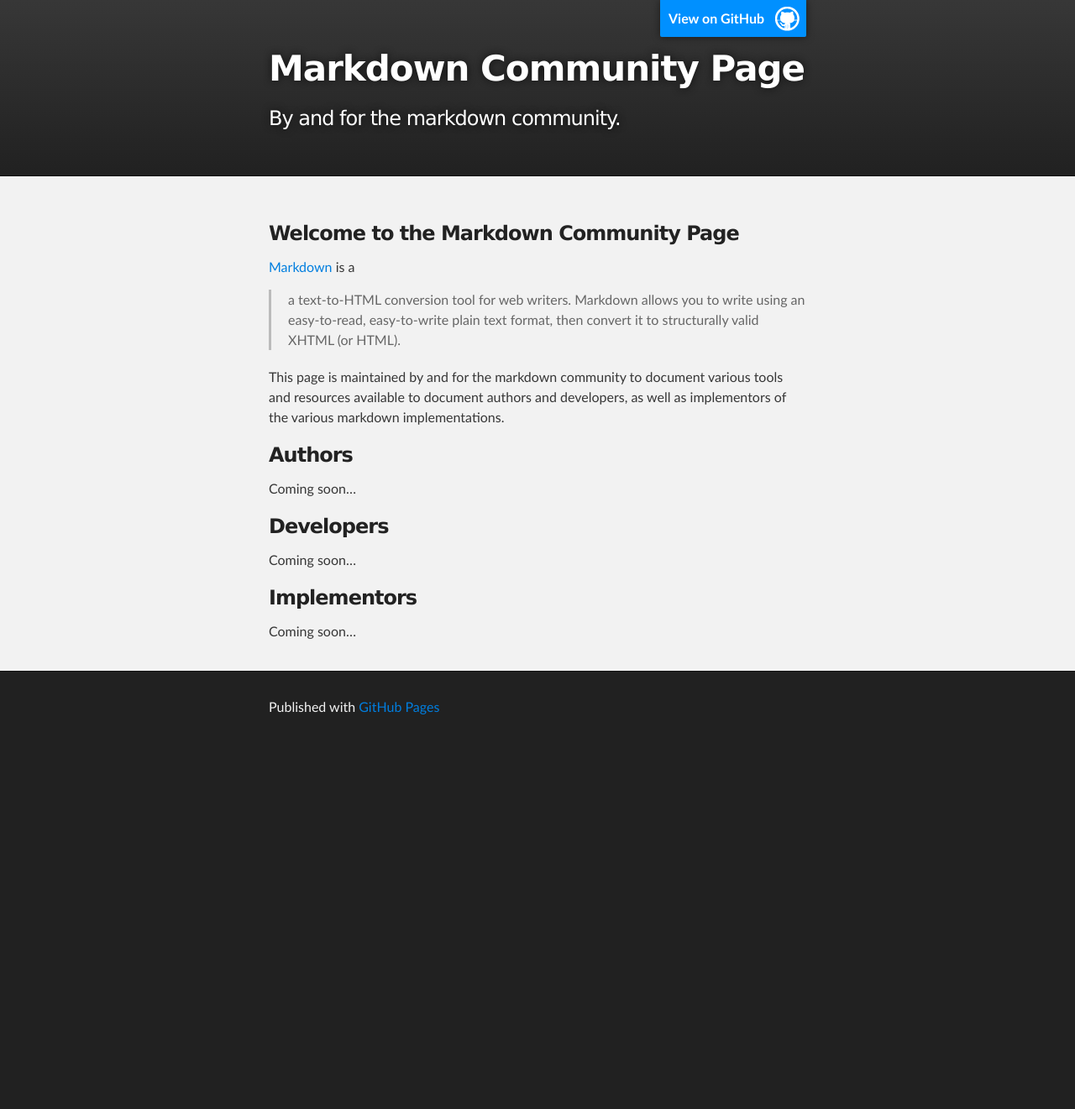
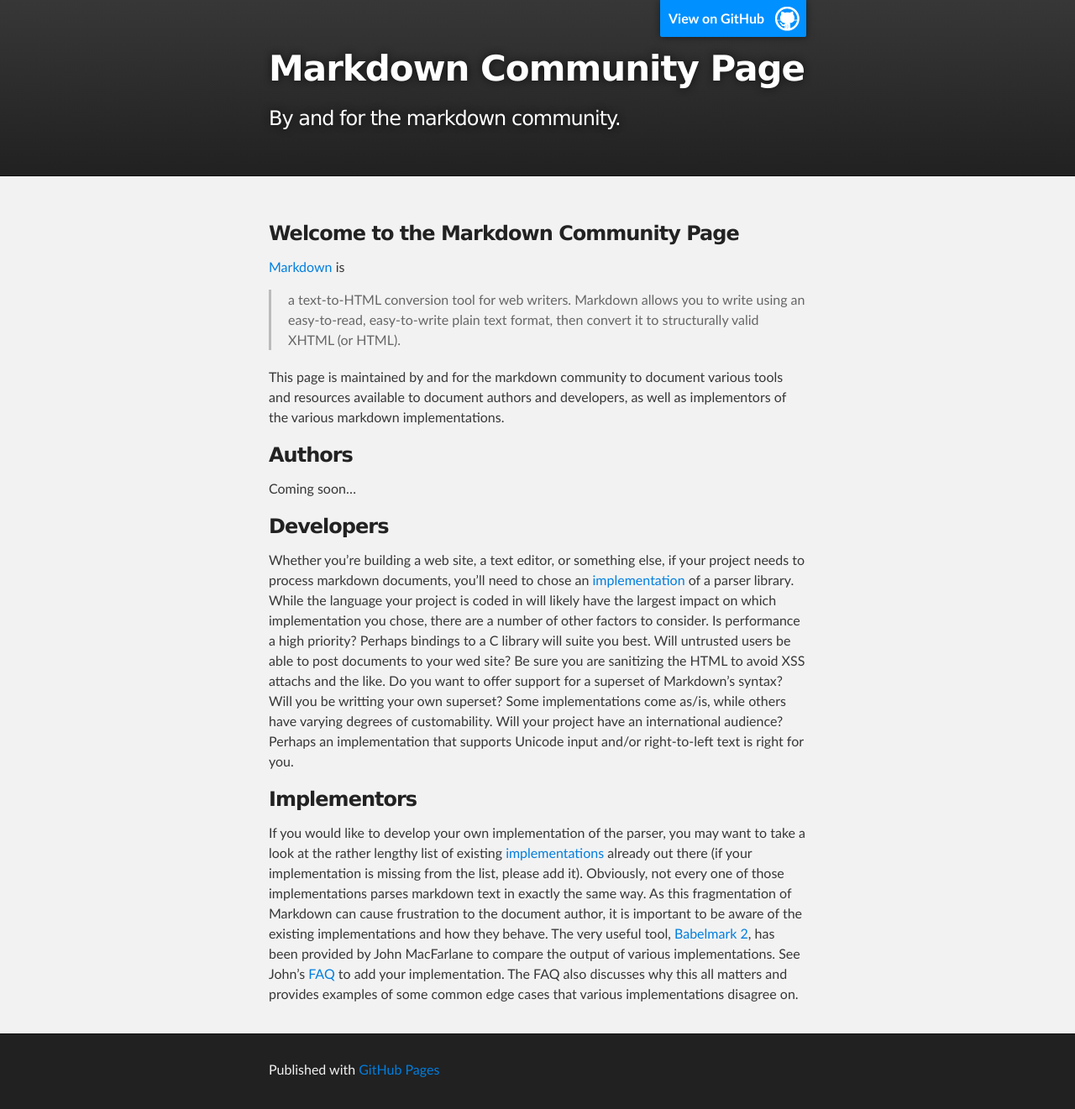
Before and after one commit to markdown/markdown.github.com, a Jekyll site: the page built from index.md, in a window 1280 px wide. Shown: the whole page at 84% size. Built offline with Jekyll 4.4.1, drawn with Linux system fonts in a browser that asks for light colours; Markdown is read by kramdown in place of the engine named in the settings; before the commit the page ends 900 px from its top, so only the background shows below that.

Commit message:
Added a start to the Developers and Implementors sections. Uhg.

```diff
--- a/index.md
+++ b/index.md
@@ -2,7 +2,7 @@
 layout: index
 ---
 ### Welcome to the Markdown Community Page
-[Markdown][1] is a
+[Markdown][1] is
 
 > a text-to-HTML conversion tool for web writers. Markdown allows you to
 > write using an easy-to-read, easy-to-write plain text format, then
@@ -16,10 +16,38 @@ implementors of the various markdown implementations.
 Coming soon...
 
 ### Developers
-Coming soon...
+
+Whether you're building a web site, a text editor, or something else, if your
+project needs to process markdown documents, you'll need to chose an
+[implementation][2] of a parser library. While the language your project is
+coded in will likely have the largest impact on which implementation you
+chose, there are a number of other factors to consider. Is performance
+a high priority? Perhaps bindings to a C library will suite you best.
+Will untrusted users be able to post documents to your wed site? Be sure
+you are sanitizing the HTML to avoid XSS attachs and the like. Do you
+want to offer support for a superset of Markdown's syntax? Will you
+be writting your own superset? Some implementations come as/is, while
+others have varying degrees of customability. Will your project have an
+international audience? Perhaps an implementation that supports Unicode
+input and/or right-to-left text is right for you.
 
 ### Implementors
-Coming soon...
+
+If you would like to develop your own implementation of the parser, you may
+want to take a look at the rather lengthy list of existing [implementations][2]
+already out there (if your implementation is missing from the list, please add it).
+Obviously, not every one of those implementations parses markdown text in exactly
+the same way. As this fragmentation of Markdown can cause frustration to the
+document author, it is important to be aware of the existing implementations
+and how they behave. The very useful tool, [Babelmark 2][3], has been provided
+by John MacFarlane to compare the output of various implementations. See John's
+[FAQ][4] to add your implementation. The FAQ also discusses why this all matters
+and provides examples of some common edge cases that various implementations
+disagree on.
+
 
 
 [1]: http://daringfireball.net/projects/markdown/
+[2]: https://github.com/markdown/markdown.github.com/wiki/Implementations
+[3]: http://johnmacfarlane.net/babelmark2/
+[4]: http://johnmacfarlane.net/babelmark2/faq.html#how-can-i-add-my-markdown-implementation-to-babelmark-2
```
